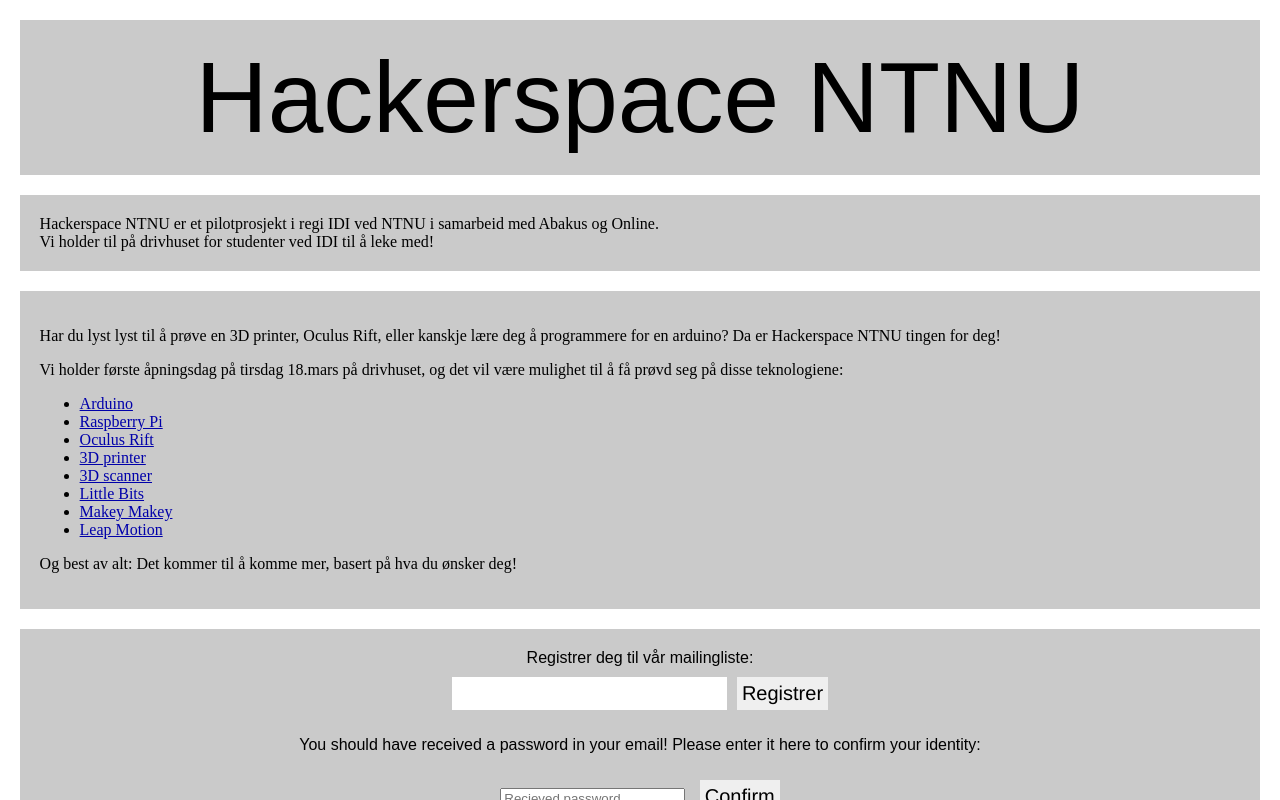
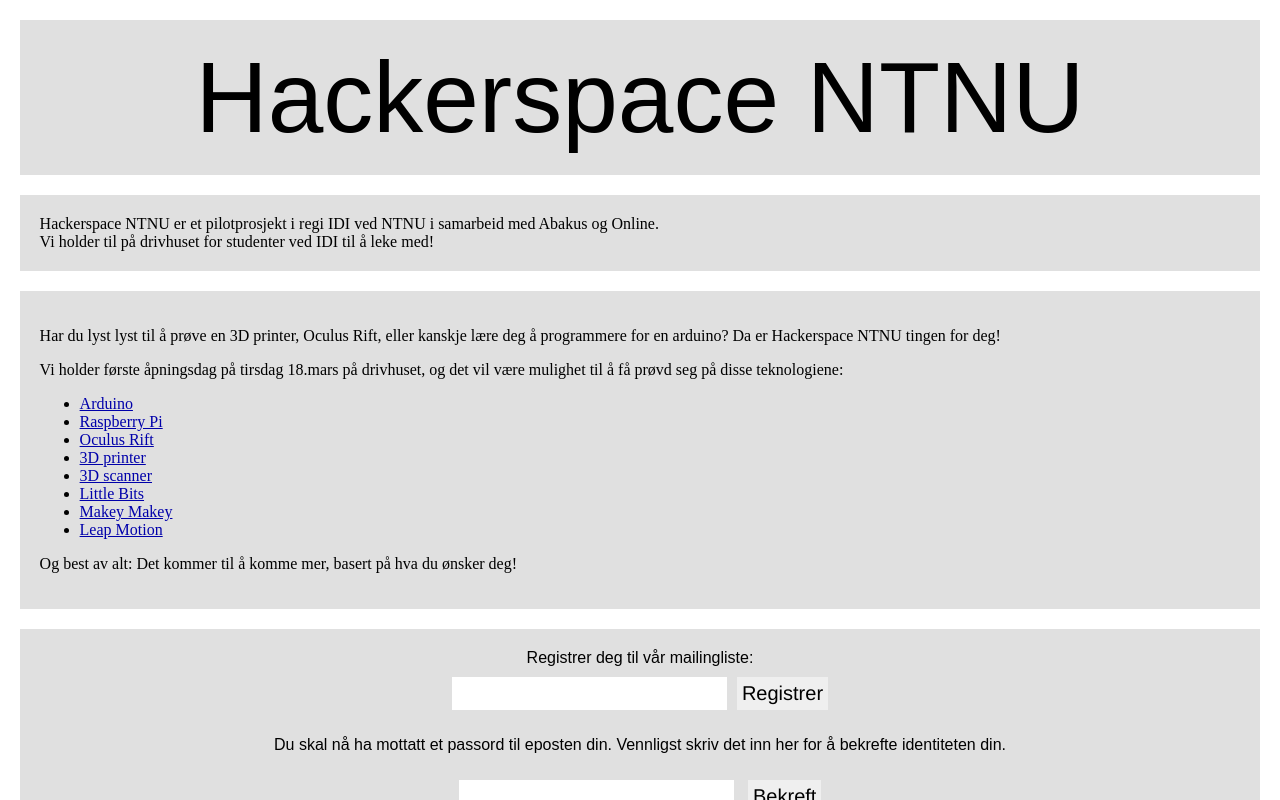
Before and after one commit to peterhgombos/hackerspace, a plain HTML site: page index.html in a window 1280 px wide. Both pictures are taken after a click on the input "Registrer". Shown: the top 800 px of the page. Drawn offline with nearby package versions, Linux system fonts and the light colour scheme; no server answers.

Commit message:
Translate some more to Norwegian, and make it easier to read

```diff
--- a/index.html
+++ b/index.html
@@ -89,14 +89,14 @@ Hackerspace NTNU er et pilotprosjekt i regi IDI ved NTNU i samarbeid med Abakus
 Registrer deg til vår mailingliste:
 <div class='emailform'><input type='email' id='email'><input type='submit' value='Registrer' id="subscribe" onclick="subscribe(); return false;"></div>
 <div id="passwrap" style="display:none">
-<p>You should have received a password in your email! Please enter it here to confirm your identity:</p>
-<span class='emailform'><input id="password" type="text" placeholder="Recieved password"></span>
-<input type="submit" id="confirm" onclick="sendPass(); return false;" value="Confirm">
+<p>Du skal nå ha mottatt et passord til eposten din. Vennligst skriv det inn her for å bekrefte identiteten din.</p>
+<span class='emailform'><input id="password" type="text"></span>
+<input type="submit" id="confirm" onclick="sendPass(); return false;" value="Bekreft">
 </div>
 <div id="thanks" style="display:none">
 <h3 style="color:green">Yey!</h3>
-<p>If the password you provided is correct, then you will be subscribed to the email list!</br>
-If this is not the case, then either try again or subscribe manually <a href="https://lists.ansatt.ntnu.no/idi.ntnu.no/info/hackerspace">here</a></p>
+<p>Alt skal være bra, og du har nå registrert deg.</br>
+Hvis det ikke stemmer, prøv på nytt, eller registrer deg manuelt <a href="https://lists.ansatt.ntnu.no/idi.ntnu.no/info/hackerspace">her</a>.</p>
 </div>
 </div>
 
--- a/style.css
+++ b/style.css
@@ -22,7 +22,7 @@ margin: 20px;
         margin-left: auto;
         margin-right: auto;
 width: 95%;
-background: rgba(150, 150, 150, 0.5);
+background: rgba(177, 177, 177, 0.4);
 }
 
 .header {
@@ -45,29 +45,20 @@ padding: 20px;
     text-align: center;
 }
 
-input[type=email] {
-font-size: 15pt;
-padding: 5px;
-border: 2px;
-solid: #ccc;
-       font-family: "HelveticaNeue-Light", "Helvetica Neue Light", "Helvetica Neue",
-           Helvetica, Arial, "Lucida Grande", sans-serif;
-}
 
 input {
     margin: 5px;
+    font-size: 15pt;
+    padding: 5px;
+    border: 2px;
+       font-family: "HelveticaNeue-Light", "Helvetica Neue Light", "Helvetica Neue",
+           Helvetica, Arial, "Lucida Grande", sans-serif;
 }
 
 
 input[type=submit] {
     margin-bottom: 10px;
     margin-top: 10px;
-padding: 5px;
-border: 2px;
-solid: #ccc;
-       font-family: "HelveticaNeue-Light", "Helvetica Neue Light", "Helvetica Neue",
-           Helvetica, Arial, "Lucida Grande", sans-serif;
-       font-size: 15pt;
 }
 
 input[type=submit]:hover {
```
